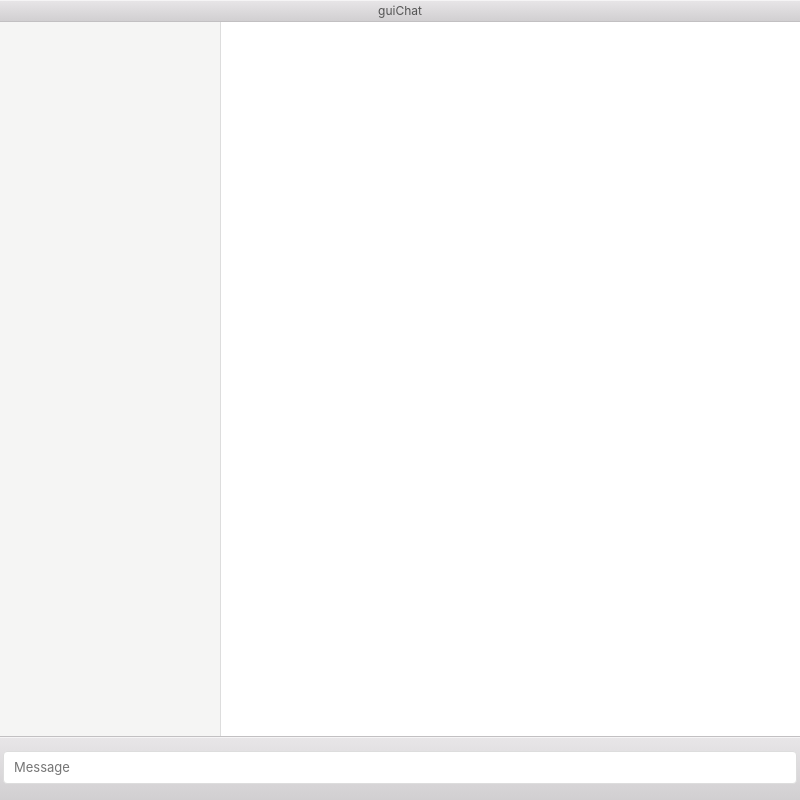
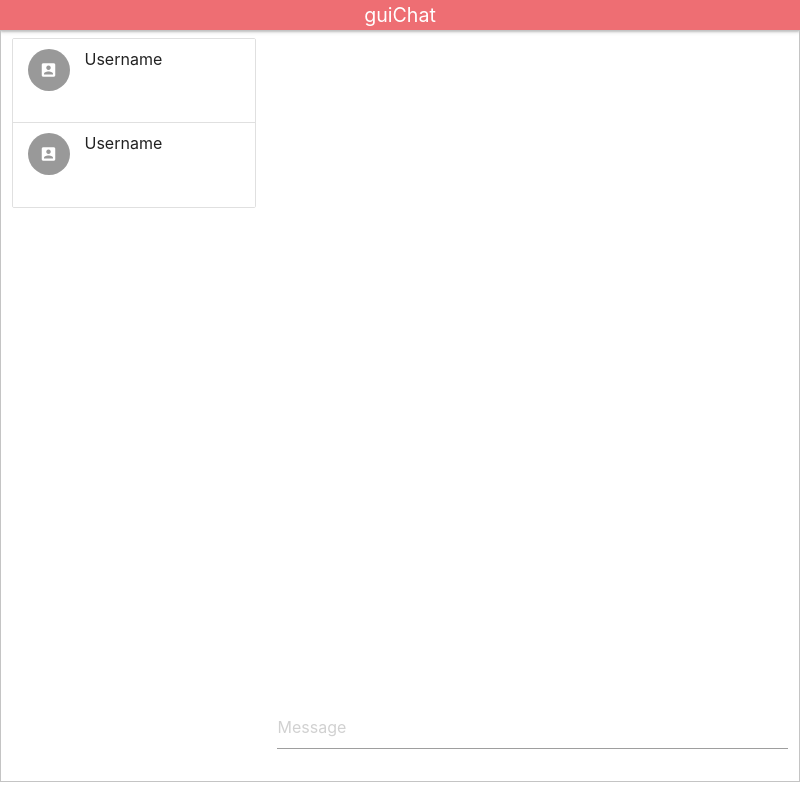
Before and after one commit to StereoPT/guiChat, an Electron app: page public/index.html in a window 800 px wide. Drawn offline with nearby package versions, Linux system fonts and the light colour scheme; no server answers.

Commit message:
Photon to Materialize

```diff
--- a/package.json
+++ b/package.json
@@ -21,7 +21,9 @@
   },
   "dependencies": {
     "express": "^4.16.4",
+    "materialize-css": "^1.0.0",
     "nodemon": "^1.18.10",
-    "socket.io": "^2.2.0"
+    "socket.io": "^2.2.0",
+    "xel": "0.0.198"
   }
 }
--- a/public/css/myStyle.css
+++ b/public/css/myStyle.css
@@ -1,3 +1,38 @@
-#message {
-  margin-top: 10px;
+nav {
+  height: 30px;
+  line-height: 30px;
 }
+
+nav .brand-logo {
+  font-size: 1.4rem;
+}
+
+.inbox {
+  margin-bottom: 0;
+  border: 1px solid #c4c4c4;
+  clear: both;
+  overflow: hidden;
+  height: 94vh;
+}
+
+.side-panel {
+  height: 100%;
+  overflow-y: scroll;
+}
+
+.main-panel {
+  height: 100%;
+  overflow-y: hidden;
+  padding: 0 !important;
+}
+
+#messageList {
+  height: 89%;
+  overflow-y: scroll;
+  margin-bottom: 0;
+  border: 0;
+}
+
+#messageForm .input-field {
+  margin: 0;
+}
--- a/public/index.html
+++ b/public/index.html
@@ -3,42 +3,54 @@
   <head>
     <title>guiChat</title>
     <!-- Stylesheets -->
-    <link rel="stylesheet" href="./photon/css/photon.min.css">
-    <link rel="stylesheet" href="css/myStyle.css">
+    <link href="https://fonts.googleapis.com/css?family=Roboto" rel="stylesheet">
+    <link href="https://fonts.googleapis.com/icon?family=Material+Icons" rel="stylesheet">
+    <link type="text/css" rel="stylesheet" href="../node_modules/materialize-css/dist/css/materialize.min.css"  media="screen,projection"/>
+    <link type="text/css" rel="stylesheet" href="css/myStyle.css"/>
 
     <!-- Javascript -->
     <script>if(typeof module === 'object') { window.module = module; module = undefined; }</script>
 
     <script src="js/jquery-3.3.1.min.js"></script>
+    <script type="text/javascript" src="../node_modules/materialize-css/dist/js/materialize.min.js"></script>
     <script src="js/socket.io.js"></script>
 
     <script src="js/myScript.js"></script>
 
     <script>if(window.module) { module = window.module; }</script>
+
+    <meta name="viewport" content="width=device-width, initial-scale=1.0"/>
   </head>
 
   <body>
-    <div class="window">
-      <header class="toolbar toolbar-header">
-        <h1 class="title">guiChat</h1>
-      </header>
-      <div class="window-content">
-        <div class="pane-group">
-          <div class="pane pane-sm sidebar"> </div>
-          <div class="pane">
-            <ul class="list-group" id="messageList"> </ul>
-          </div>
+    <nav>
+      <div class="nav-wrapper">
+        <a href="#" class="brand-logo center">guiChat</a>
+      </div>
+    </nav>
+    <div id="app">
+      <div class="row inbox">
+        <div class="col s4 side-panel">
+          <ul class="collection">
+            <li class="collection-item avatar">
+              <i class="medium material-icons circle">account_box</i>
+              <span class="title">Username</span>
+            </li>
+            <li class="collection-item avatar">
+              <i class="medium material-icons circle">account_box</i>
+              <span class="title">Username</span>
+            </li>
+          </ul>
         </div>
-      </div>
-      <footer class="toolbar toolbar-footer">
-        <div class="toolbar-actions">
+        <div class="col s8 main-panel">
+          <ul id="messageList" class="collection"></ul>
           <form id="messageForm">
-            <div class="form-group">
-              <input type="text" id="message" class="form-control" placeholder="Message">
+            <div class="input-field col s12">
+              <input placeholder="Message" id="message" type="text">
             </div>
           </form>
         </div>
-      </footer>
+      </div>
     </div>
   </body>
 </html>
--- a/public/js/myScript.js
+++ b/public/js/myScript.js
@@ -22,12 +22,12 @@ $(function() {
   });
 
   function displayMessage(message) {
-    let messageForm = $(`<li class="list-group-item"><div class="media-body"><p>${message.text}</p></div></li>`);
+    let messageElement = $(`<li class="collection-item">${message.text}</li>`);
 
     if(message.event === 'connection' || message.event === 'disconnection') {
-      messageForm.css('background-color', '#c4c4c4');
+      messageElement.css('background-color', '#c4c4c4');
     }
 
-    messageList.append(messageForm);
+    messageList.append(messageElement);
   }
 });
```
Also changed, not shown: README.md, screens/guiChat_004.jpg (added), 1 other file.
